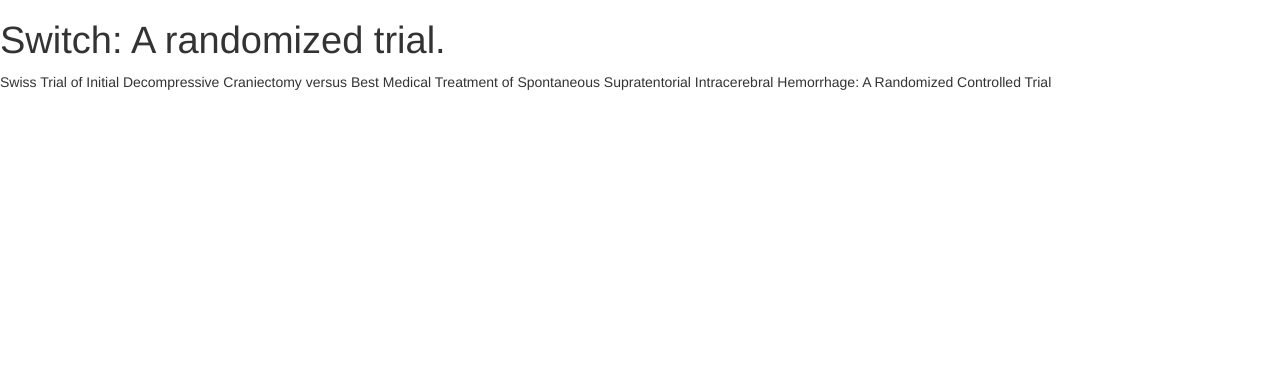
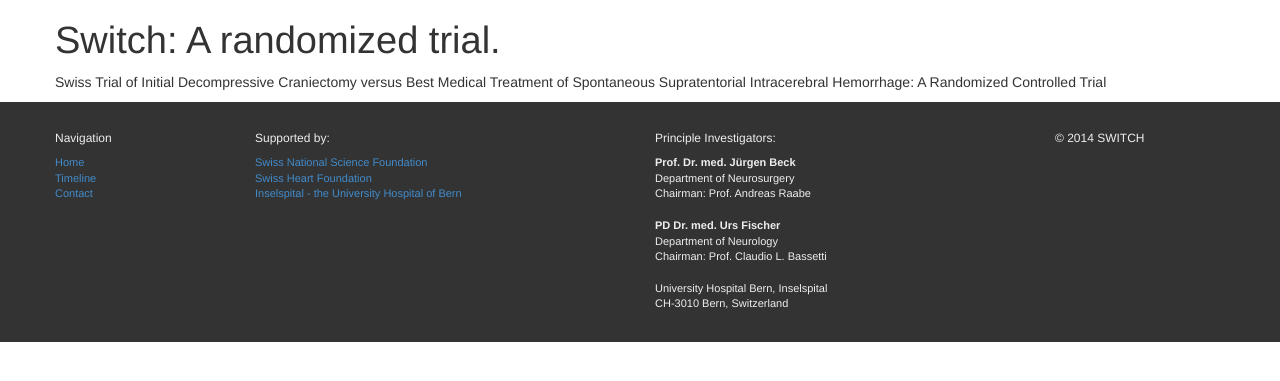
Before and after one commit to bressanj/switch, a Jekyll site: the page built from index.html, in a window 1280 px wide. Shown: the top 381 px of the page. Built offline with Jekyll 4.4.1, drawn with Linux system fonts in a browser that asks for light colours; nearby versions of some CDN libraries; Markdown is read by kramdown in place of the engine named in the settings.

Commit message:
added footer

```diff
--- /dev/null
+++ b/_includes/footer.html
@@ -0,0 +1,43 @@
+		<footer>
+			<div class="container">
+				<div class="row">
+					<div class="col-sm-2">
+						<h6>Navigation</h6>
+						<ul class="unstyled">
+							<li><a href="#">Home</a></li>
+							<li><a href="#">Timeline</a></li>
+							<li><a href="#">Contact</a></li>
+						</ul>
+					</div><!-- end col-sm 2 -->
+
+					<div class="col-sm-4">
+						<h6>Supported by:</h6>
+						<ul class="unstyled">
+							<li><a href="#">Swiss National Science Foundation</a></li>
+							<li><a href="#">Swiss Heart Foundation</a></li>
+							<li><a href="#">Inselspital - the University Hospital of Bern</a></li>
+						</ul>
+					</div><!-- end col-sm 4 -->
+
+					<div class="col-sm-4">
+						<h6>Principle Investigators:</h6>
+
+						<p><b>Prof. Dr. med. J&uuml;rgen Beck</b><br>
+						Department of Neurosurgery<br>
+						Chairman: Prof. Andreas Raabe<br><br>
+
+						<b>PD Dr. med. Urs Fischer</b><br>
+						Department of Neurology<br>
+						Chairman: Prof. Claudio L. Bassetti<br><br>
+
+						University Hospital Bern, Inselspital<br>
+						CH-3010 Bern, Switzerland</p>
+					</div><!-- end col-sm 4 -->
+
+					<div class="col-sm-2">
+						<h6>&copy; 2014 SWITCH</h6>
+					</div><!-- end col-sm 2 -->
+
+				</div><!-- end row -->
+			</div><!-- end container -->
+		</footer>
--- a/_layouts/default.html
+++ b/_layouts/default.html
@@ -1,12 +1,15 @@
 <!DOCTYPE html>
 <html>
-
 {% include head.html %}
 
 <body>
-{{content}}
+	<div class="container" id="main">
+
+	{{content}}
+
+	</div><!-- end container-->
 </body>
 
+{% include footer.html %}
 {% include js_foot.html%}
-
 </html>
```
